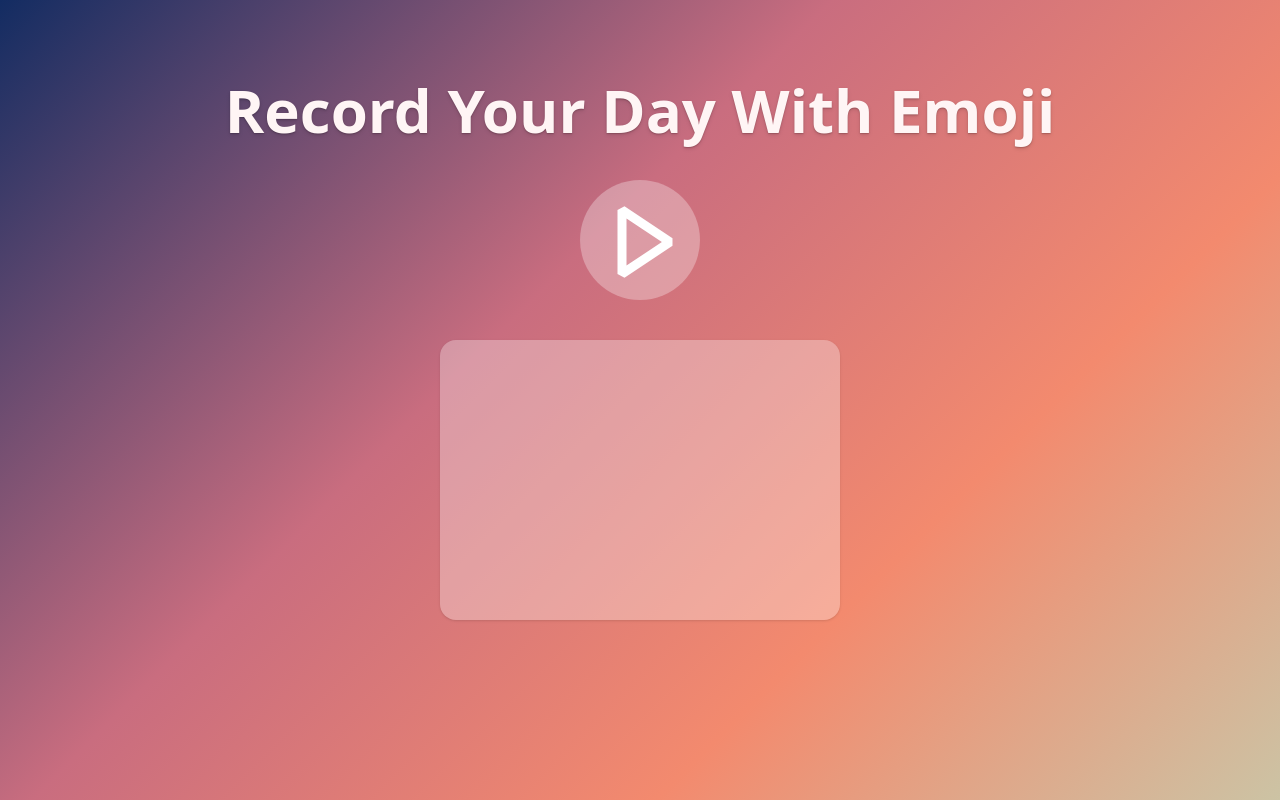
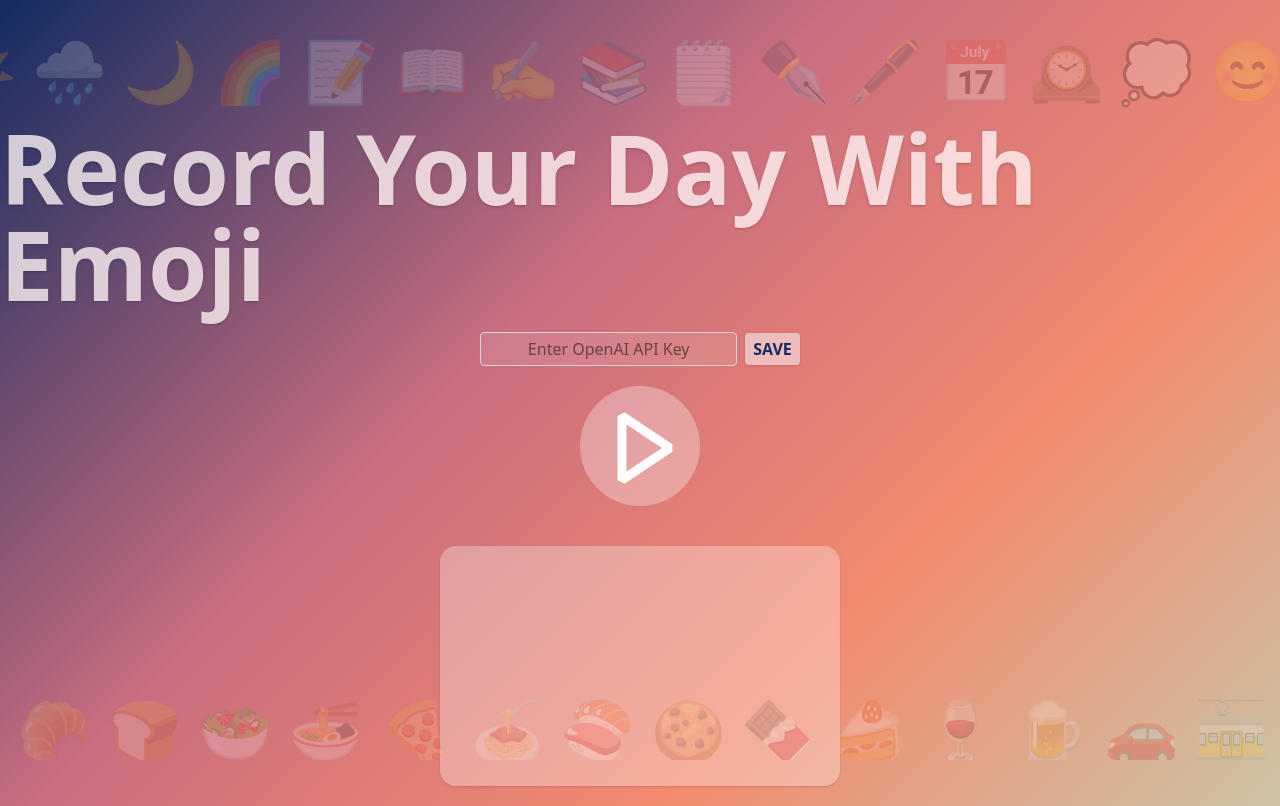
Before and after one commit to jyooDev/react_playground, a React (Vite) app in the folder stt-app/frontend/: page / in a window 1280 px wide. Built offline with nearby package versions, Linux system fonts and the light colour scheme.

Commit message:
feat: added error handler, and api key input box

```diff
--- /dev/null
+++ b/stt-app/frontend/src/APIKeyEnterBox.jsx
@@ -0,0 +1,45 @@
+import React, { useState, useEffect } from 'react'
+
+export const APIKeyEnterBox = () => {
+
+    const [inputValue, setInputValue] = useState('');
+    const [placeholder, setPlaceholder] = useState('');
+    const [haveKey, sethaveKey] = useState(false);
+    const [apiKey, setAPIKey] = useState(localStorage.getItem('OPENAI_KEY') || '')
+
+    useEffect(() => {
+        if (apiKey !== ''){
+            setPlaceholder(apiKey);
+            sethaveKey(true);
+        }else{
+            setPlaceholder('Enter OpenAI API Key');
+            sethaveKey(false);
+        }
+        setInputValue('');
+    }, [apiKey])
+
+    const saveAPIKey = () => {
+        const input = document.getElementById('apiKeyInputBox');
+        localStorage.setItem('OPENAI_KEY', input.value);
+        setAPIKey(input.value);
+    }
+
+    const resetAPIKey = () => {
+        const api_key = localStorage.getItem('OPENAI_KEY');
+        const input = document.getElementById('apiKeyInputBox');
+        if (!api_key) return;
+        localStorage.removeItem('OPENAI_KEY');
+        setAPIKey('');
+    }
+
+
+    return (
+        <div className='flex justify-center items-center gap-2'>
+        <input id='apiKeyInputBox' type='text' onChange={(e) => setInputValue(e.target.value)} value={inputValue} placeholder={placeholder} className="bg-white/10 flex text-center w-fit border border-gray-300 px-3 py-1 rounded focus:border-[var(--color-sunset-orange)]"></input>
+        {!haveKey ?
+        <button onClick={saveAPIKey} className='bg-white/50 py-1 px-2 rounded text-md font-semibold text-[var(--color-sunset-purple)] shadow hover:bg-white/70 transition ease-in-out'>SAVE</button>
+        : <button onClick={resetAPIKey} className='bg-white/50 py-1 px-2 rounded text-md font-semibold text-[var(--color-sunset-purple)] shadow hover:bg-white/70 transition ease-in-out'>RESET</button>
+        }
+      </div>
+    );
+}
--- a/stt-app/frontend/src/App.jsx
+++ b/stt-app/frontend/src/App.jsx
@@ -1,13 +1,24 @@
 import { useState } from 'react'
 import viteLogo from '/vite.svg'
 import Recorder from "./Recorder"
+import { APIKeyEnterBox } from "./APIKeyEnterBox";
+function App() {
+  const rotatingEmojis = "☀️ 🌧️ 🌙 🌈 📝 📖 ✍️ 📚 🗒️ ✒️ 🖋️ 📅 🕰️ 💭 😊 😴 💡 🎶 🎨 📷 🎥 🏃‍♀️ 🚴‍♂️ 🧘‍♀️ 🛏️ 🍂 🌸 ☕ 🍵 🌿 🍎 🥐 🍞 🥗 🍜 🍕 🍝 🍣 🍪 🍫 🍰 🍷 🍺 🚗 🚋 ✈️ 🏖️ 🏞️ 🏙️ 📌 🧳 🕊️ 🛍️ 🎁 🏕️ 🏟️ 🎡 🎢 🎯 🥂 🌌 🏔️ 📸 🧵 🪴 📦 🪞 🎀";
 
-function App() {
 
   return (
-    <div className="min-h-screen w-full pt-20 bg-[linear-gradient(135deg,var(--color-sunset-purple)_0%,var(--color-sunset-pink)_40%,var(--color-sunset-orange)_70%,var(--color-sunset-gold)_100%)]">
-      <h1 className="flex justify-center mb-10 w-full text-6xl text-[var(--color-beige)] font-bold text-shadow-md">Record Your Day With Emoji</h1>
+    <div className="flex flex-col gap-5 min-h-screen w-full pt-10 bg-[linear-gradient(135deg,var(--color-sunset-purple)_0%,var(--color-sunset-pink)_40%,var(--color-sunset-orange)_70%,var(--color-sunset-gold)_100%)] overflow-hidden">
+      <div className="relative text-6xl opacity-20 animate-marquee whitespace-nowrap">
+          {rotatingEmojis}
+      </div>
+      <h1 className="opacity-78 relative flex justify-center w-full text-8xl text-[var(--color-beige)] font-bold text-shadow-md">Record Your Day With Emoji</h1>
+      <APIKeyEnterBox/>
       <Recorder/>
+      <div className="w-full overflow-hidden absolute bottom-10">
+        <div className="text-6xl opacity-20 animate-marquee-right whitespace-nowrap">
+          {rotatingEmojis}
+        </div>
+      </div>
     </div>
   )
 }
--- a/stt-app/frontend/src/Recorder.jsx
+++ b/stt-app/frontend/src/Recorder.jsx
@@ -4,6 +4,7 @@ import { VscDebugStart, VscDebugPause, VscDebugStop } from "react-icons/vsc";
 import { TranscriptBox } from "./TranscriptBox.jsx";
 import { EmojiBox } from "./EmojiBox.jsx";
 export default function Recorder() {
+
   const [listening, setListening] = useState(false);
   const [transcript, setTranscript] = useState("");
   const [recordURL, setRecordURL] = useState("");
@@ -23,7 +24,6 @@ export default function Recorder() {
     setTranscript("");
     try {
       streamRef.current = await navigator.mediaDevices.getUserMedia({ audio: true });
-      const mimeType = "audio/webm";
       const options = {
         audioBitsPerSecond: 128000,
         mimeType: "audio/webm;codecs=opus",
@@ -44,28 +44,54 @@ export default function Recorder() {
         const fullBlob = new Blob(chunksRef.current, { type: "audio/webm" });
         const audioURL = URL.createObjectURL(fullBlob);
         const form = new FormData();
+        const apiKey = localStorage.getItem('OPENAI_KEY') || '';
+        console.log("API KEY", apiKey);
+        let newTranscript = ''
         form.append("file", fullBlob, "sofar.webm");
         try {
           setTranslationLoading(true);
-          const trRes = await axios.post("http://localhost:3001/api/transcribe", form);
-          setTranslationLoading(false);
+          const trRes = await axios.post("http://localhost:3001/api/transcribe",
+            form,
+          {
+            headers: {
+              "x-user-api-key": apiKey,
+              "Content-Type": "multipart/form-data"
+            }
+          });
 
-          const newTranscript = trRes.data.transcript || "";
+          newTranscript = trRes.data.transcript || "";
           setTranscript(newTranscript);
           setRecordURL(audioURL);
 
+        } catch (error) {
+          const msg1 = error?.response?.data.error;
+          const msg2 = error.message;
+          console.error("Upload failed:", msg1 || msg2);
+          setTranscript(msg1 || msg2);
+          return;
+        } finally {
+          setTranslationLoading(false);
+        }
+
+        try{
           setEmojiLoading(true);
-          console.log(newTranscript);
           const emojiRes = await axios.post("http://localhost:3001/api/generate-emojis",
             { transcript: newTranscript },
-            { headers: { "Content-Type": "application/json" } }
+            { headers: {
+              "x-user-api-key": apiKey,
+              "Content-Type": "application/json" } }
           );
           console.log(emojiRes);
           const emojiStr = emojiRes.data.join(" ");
           setEmojis(emojiStr || "");
+        }catch(error){
+          const msg1 = error?.response?.data.error;
+          const msg2 = error.message;
+          console.error("Upload failed:", msg1 || msg2);
+          setEmojis(msg1 || msg2);
+          return;
+        }finally{
           setEmojiLoading(false);
-        } catch (error) {
-          console.error("Upload failed:", error?.response?.data || error);
         }
       };
     } catch (err) {
--- a/stt-app/frontend/src/TranscriptBox.jsx
+++ b/stt-app/frontend/src/TranscriptBox.jsx
@@ -1,7 +1,7 @@
 
 export const TranscriptBox = (props) => {
     return (
-        <div className="relative flex m-auto bg-white/30 w-[50vh] max-w-2xl h-[35vh] shadow p-5 rounded-2xl">
+        <div className="relative flex m-auto bg-white/30 w-[50vh] max-w-2xl h-[30vh] shadow p-5 rounded-2xl">
             {props.loading ? (
                 <span className="relative flex justify-center items-center animate-pulse text-4xl text-[var(--color-sunset-pink)] font-bold w-full h-full">CREATING TRANSCRIPT...</span>
             ) : ('')}
--- a/stt-app/frontend/src/index.css
+++ b/stt-app/frontend/src/index.css
@@ -38,3 +38,23 @@
     scrollbar-gutter: stable both-edges;
   }
 }
+
+
+@keyframes marquee {
+  0% { transform: translateX(0%); }
+  100% { transform: translateX(-50%); }
+}
+
+@keyframes marquee-right {
+  0% { transform: translateX(-50%); }
+  100% { transform: translateX(0%); }
+}
+.animate-marquee {
+  display: inline-block;
+  animation: marquee 60s linear infinite;
+}
+
+.animate-marquee-right{
+  display: inline-block;
+  animation: marquee-right 60s linear infinite;
+}
```
Also changed, not shown: 2 other files (tests, documents, lock files or other folders).
